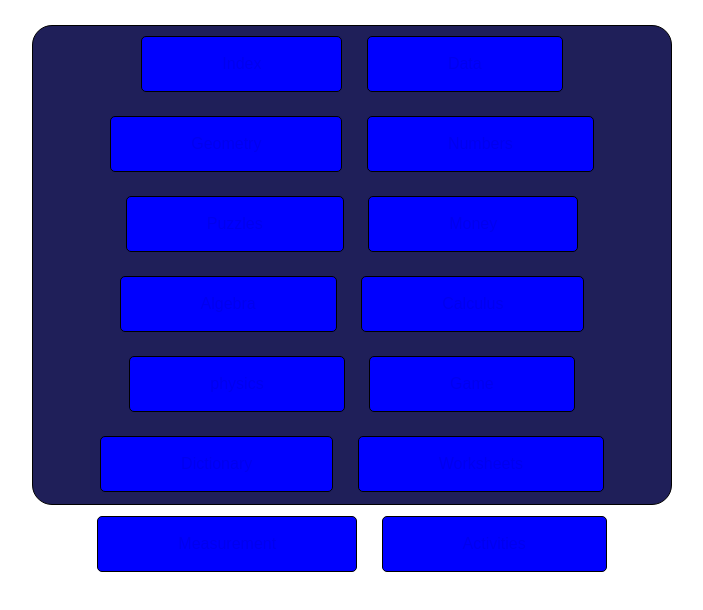
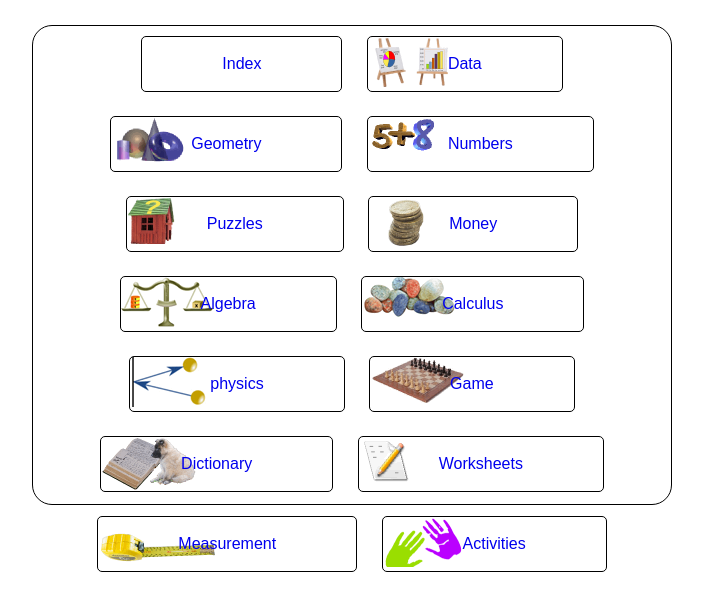
Before and after one commit to Saeed-Ur-rahman1/cardpage, a plain HTML site: page index.html in a window 1280 px wide. Shown: the whole page, without its empty margins (288-991 px from the left). Drawn offline with Linux system fonts and the light colour scheme.

Commit message:
all added new pic with number

```diff
--- a/index.html
+++ b/index.html
@@ -13,43 +13,43 @@
             <div class="btn box">Index</div>
         </a>
         <a href="#">
-            <div class="btn box">Data</div>
+            <div class="btn data">Data</div>
         </a>
         <a href="#">
-            <div class="btn box">Geometry</div>
+            <div class="btn geo">Geometry</div>
         </a>
         <a href="#">
-            <div class="btn box">Numbers</div>
+            <div class="btn num">Numbers</div>
         </a>
         <a href="#">
-            <div class="btn box">Puzzles</div>
+            <div class="btn puzzl">Puzzles</div>
         </a>
         <a href="#">
-            <div class="btn box">Money</div>
+            <div class="btn money">Money</div>
         </a>
         <a href="#">
-            <div class="btn box">Algebra</div>
+            <div class="btn algeb">Algebra</div>
         </a>
         <a href="#">
-            <div class="btn box">Calculus</div>
+            <div class="btn calcul">Calculus</div>
         </a>
         <a href="#">
-            <div class="btn box">physics</div>
+            <div class="btn physics">physics</div>
         </a>
         <a href="#">
-            <div class="btn box">Game</div>
+            <div class="btn game">Game</div>
         </a>
         <a href="#">
-            <div class="btn box">Dictionary</div>
+            <div class="btn dic">Dictionary</div>
         </a>
         <a href="#">
-            <div class="btn box">Worksheets</div>
+            <div class="btn work">Worksheets</div>
         </a>
         <a href="#">
-            <div class="btn box">Measurement</div>
+            <div class="btn measur">Measurement</div>
         </a>
         <a href="#">
-            <div class="btn box">Activities</div>
+            <div class="btn activit">Activities</div>
         </a>
     </center>
     </div>
--- a/style.css
+++ b/style.css
@@ -7,7 +7,7 @@
 .contianer{
     height: 60vh;
     width: 50vw;
-    background-color: rgba(1, 1, 66, 0.88);
+    background-color: transparent;
     border: 1px solid black;
     border-radius: 20px;
     margin: auto;
@@ -25,8 +25,60 @@ a{
     border-radius: 5px;
     display: inline-block;
     overflow: hidden;
-    background-color: blue;
+    background-color: transparent;
 }
 .btn:hover{
     background-color: rgb(254, 254, 201);
 }
+.data{
+    background-image: url(/icon-data.gif);
+    background-repeat: no-repeat;
+}
+.geo{
+    background-image: url(/icon-geometry.gif);
+    background-repeat: no-repeat;
+}
+.num{
+    background-image: url(/icon-numbers.gif);
+    background-repeat: no-repeat;
+}
+.puzzl{
+    background-image: url(/icon-puzzles.gif);
+    background-repeat: no-repeat;
+}
+.money{
+    background-image: url(/icon-money.gif);
+    background-repeat: no-repeat;
+}
+.algeb{
+    background-image: url(/icon-algebra.gif);
+    background-repeat: no-repeat;
+}
+.calcul{
+    background-image: url(/icon-calculus.gif);
+    background-repeat: no-repeat;
+}
+.physics{
+    background-image: url(/icon-physics.gif);
+    background-repeat: no-repeat;
+}
+.game{
+    background-image: url(/icon-games.gif);
+    background-repeat: no-repeat;
+}
+.dic{
+    background-image: url(/icon-dictionary.gif);
+    background-repeat: no-repeat;
+}
+.work{
+    background-image: url(/icon-worksheet.gif);
+    background-repeat: no-repeat;
+}
+.measur{
+    background-image: url(/icon-measure.gif);
+    background-repeat: no-repeat;
+}
+.activit{
+    background-image: url(/icon-activity.gif);
+    background-repeat: no-repeat;
+}
```
Also changed, not shown: icon-activity.gif (added), icon-algebra.gif (added), icon-calculus.gif (added), icon-data.gif (added), icon-dictionary.gif (added), icon-games.gif (added), icon-geometry.gif (added), icon-measure.gif (added), icon-money.gif (added), icon-numbers.gif (added), icon-physics.gif (added), icon-puzzles.gif (added), icon-worksheet.gif (added).
